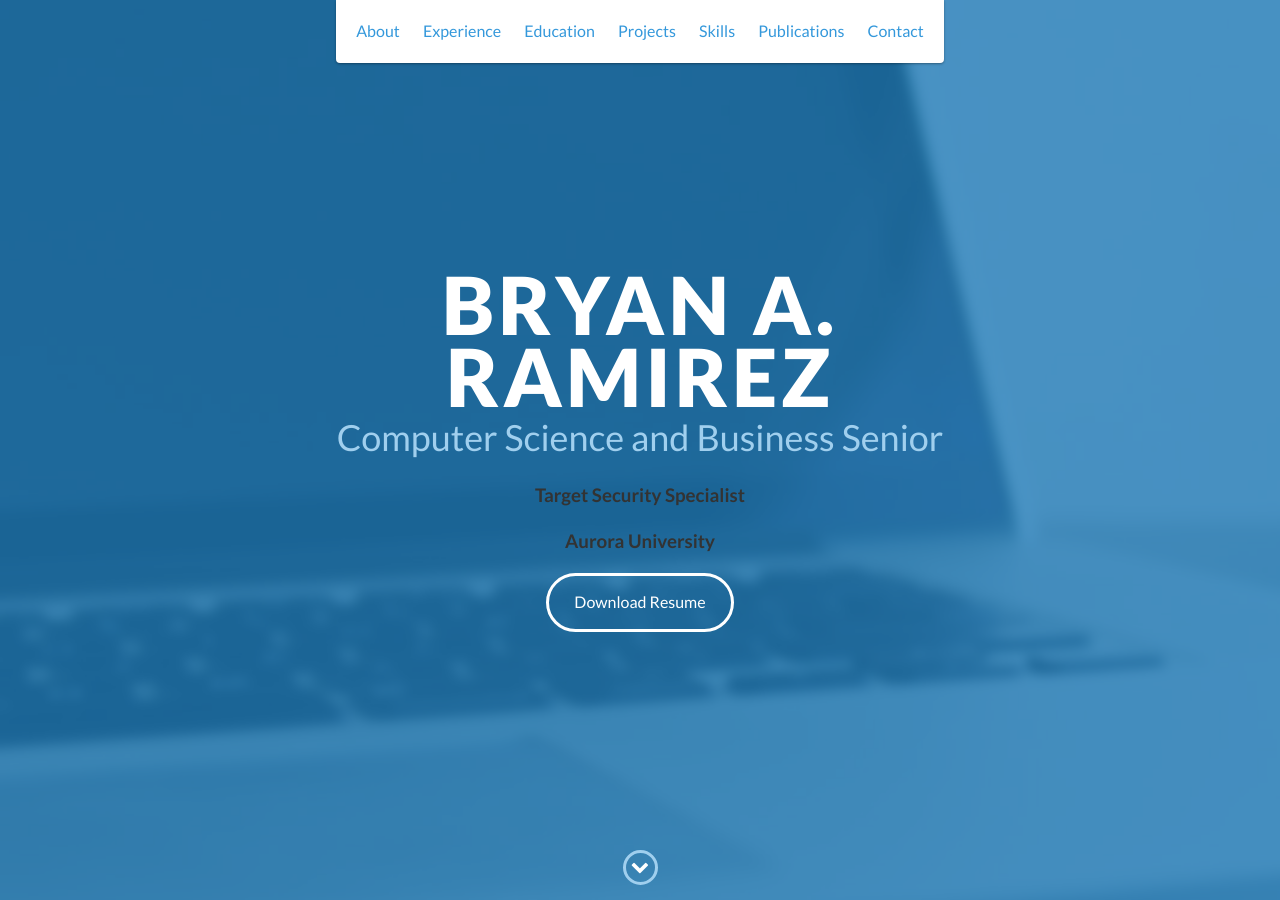
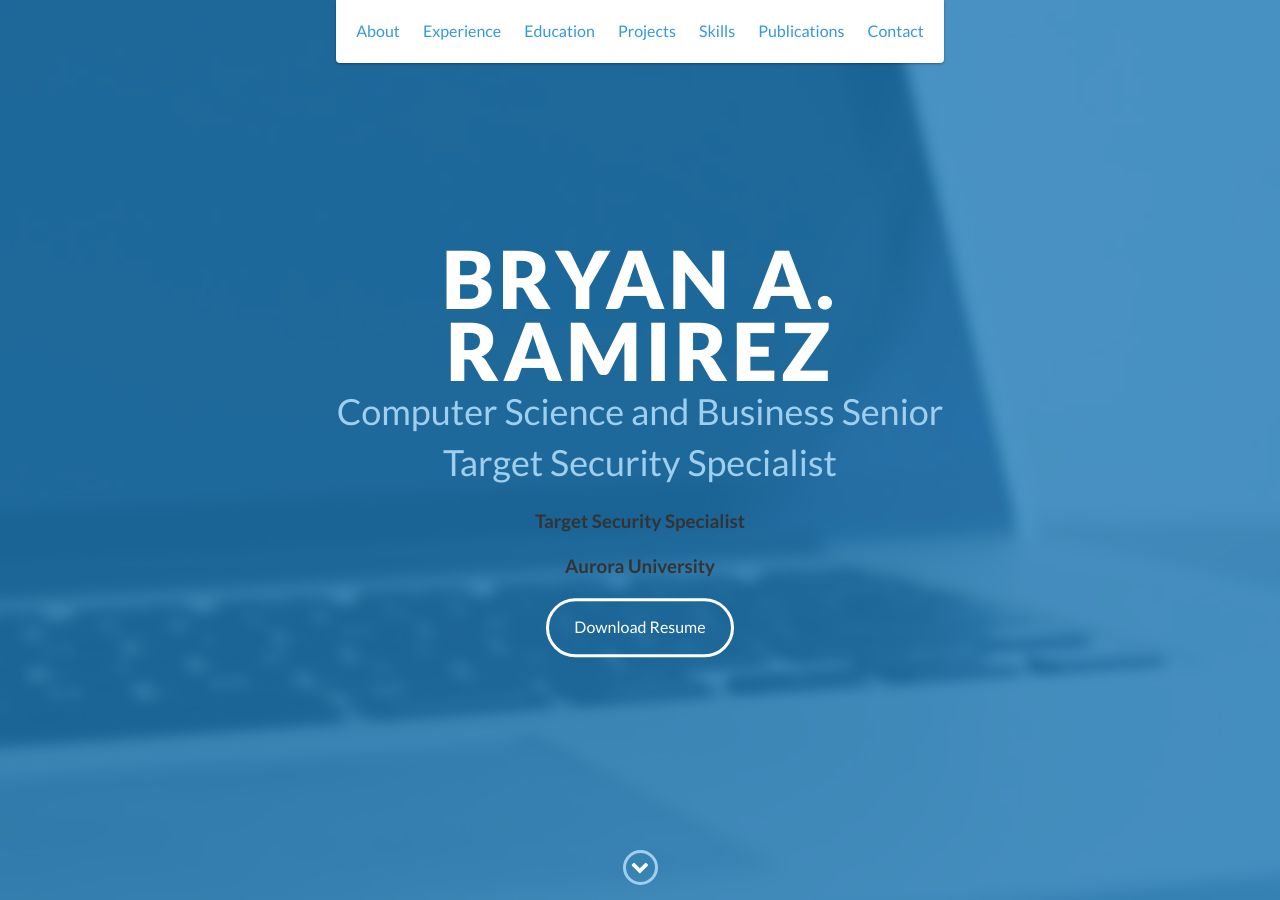
Before and after one commit to Bart35/bramirez04_github.io, a Jekyll site: the page index.html, which Jekyll copies as it is, in a window 1280 px wide and 900 px high. Built offline with Jekyll 4.4.1, drawn with Linux system fonts in a browser that asks for light colours.

Commit message:
Update index.html

```diff
--- a/index.html
+++ b/index.html
@@ -52,9 +52,9 @@
     <div id="lead">
         <div id="lead-content">
             <h1>Bryan A. Ramirez</h1>
-            <h2>Computer Science and Business Senior</h2>
+            <h2>Computer Science and Business Senior<br>Target Security Specialist</h2>
             <h3>Target Security Specialist</h3>
-            <h3>Aurora University </h3>
+            <h3>Aurora University</h3>
             <a href="#" class="btn-rounded-white">Download Resume</a>
         </div>
         <!-- End #lead-content -->
```
